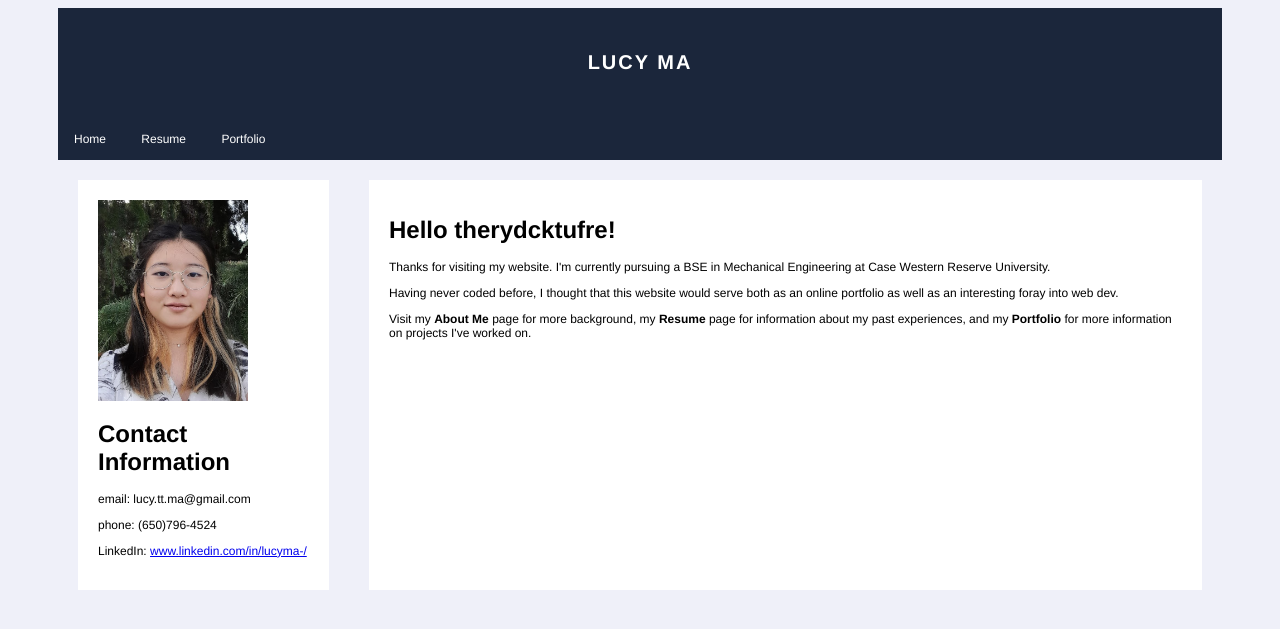
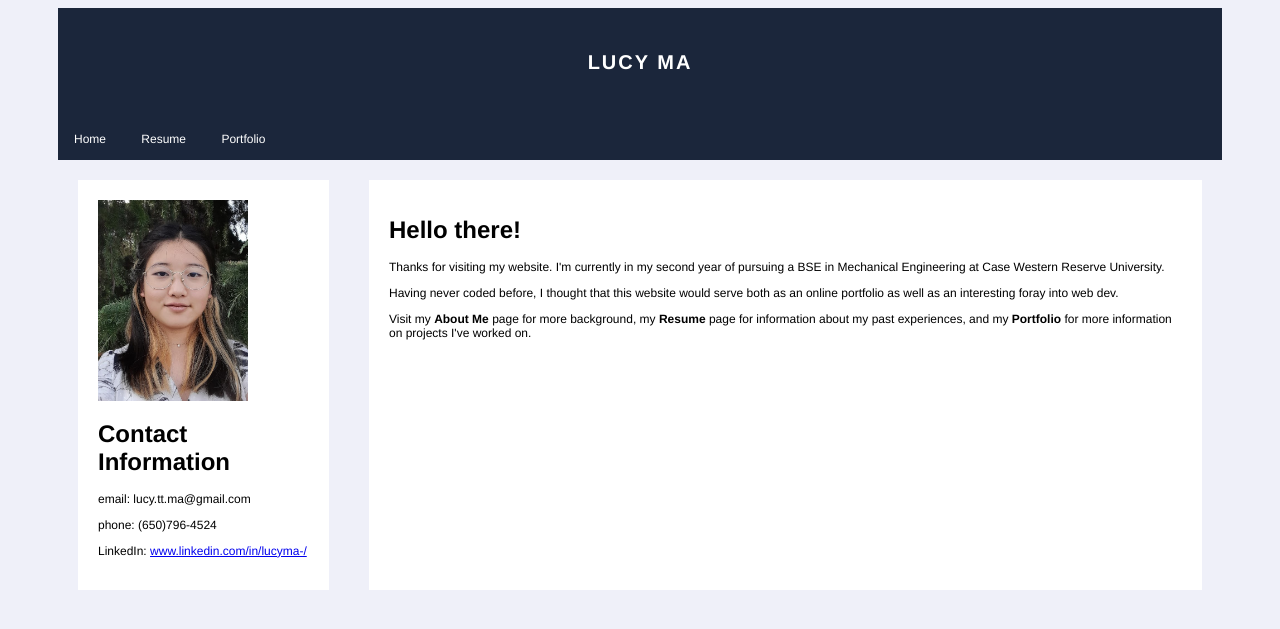
Before and after one commit to lucyttma/lucyttma.github.io, a Jekyll site: the page built from index.html, in a window 1280 px wide. Shown: the top 629 px of the page. Built offline with Jekyll 4.4.1, drawn with Linux system fonts in a browser that asks for light colours.

Commit message:
Update index.html

```diff
--- a/index.html
+++ b/index.html
@@ -15,8 +15,8 @@ title: Home
 </div>
 
 <div class="div-hcard">
-  <h1> Hello therydcktufre! </h1>
-  <p>Thanks for visiting my website. I'm currently pursuing a BSE in Mechanical Engineering at Case Western Reserve University.</p>
+  <h1> Hello there! </h1>
+  <p>Thanks for visiting my website. I'm currently in my second year of pursuing a BSE in Mechanical Engineering at Case Western Reserve University.</p>
   <p>Having never coded before, I thought that this website would serve both as an online portfolio as well as an interesting foray into web dev. </p>
   <p>Visit my&nbsp;<strong>About Me </strong>page for more background, my <strong>Resume</strong> page for information about my past experiences, and my <strong>Portfolio</strong> for more information on projects I've worked on.</p>
 </div>
```
